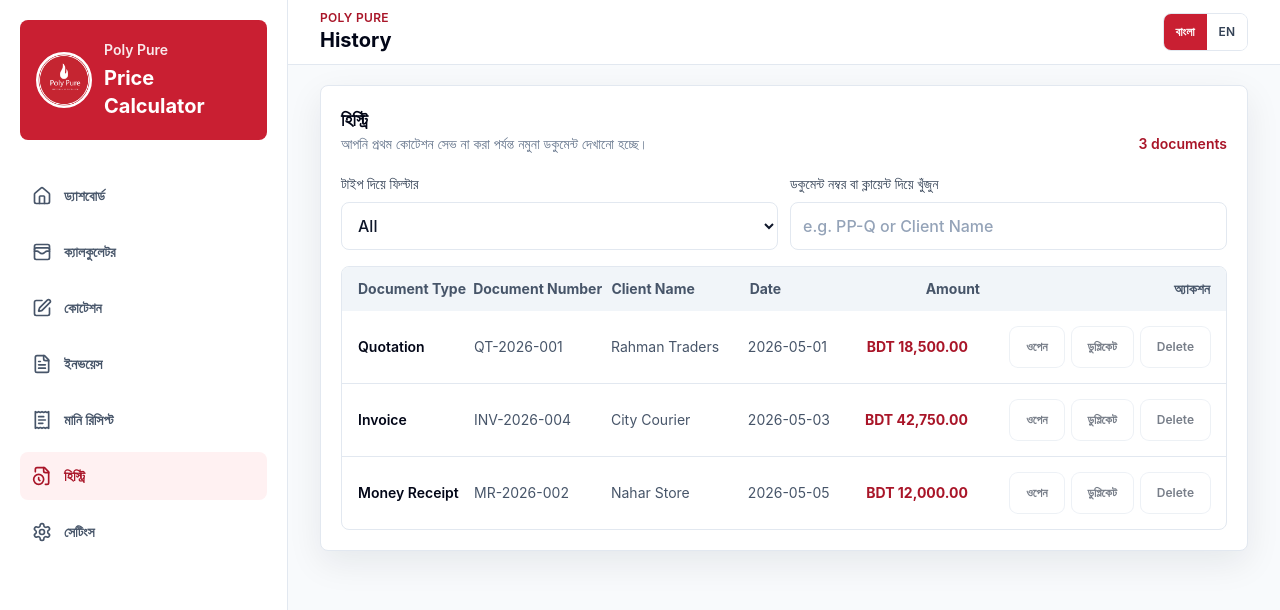
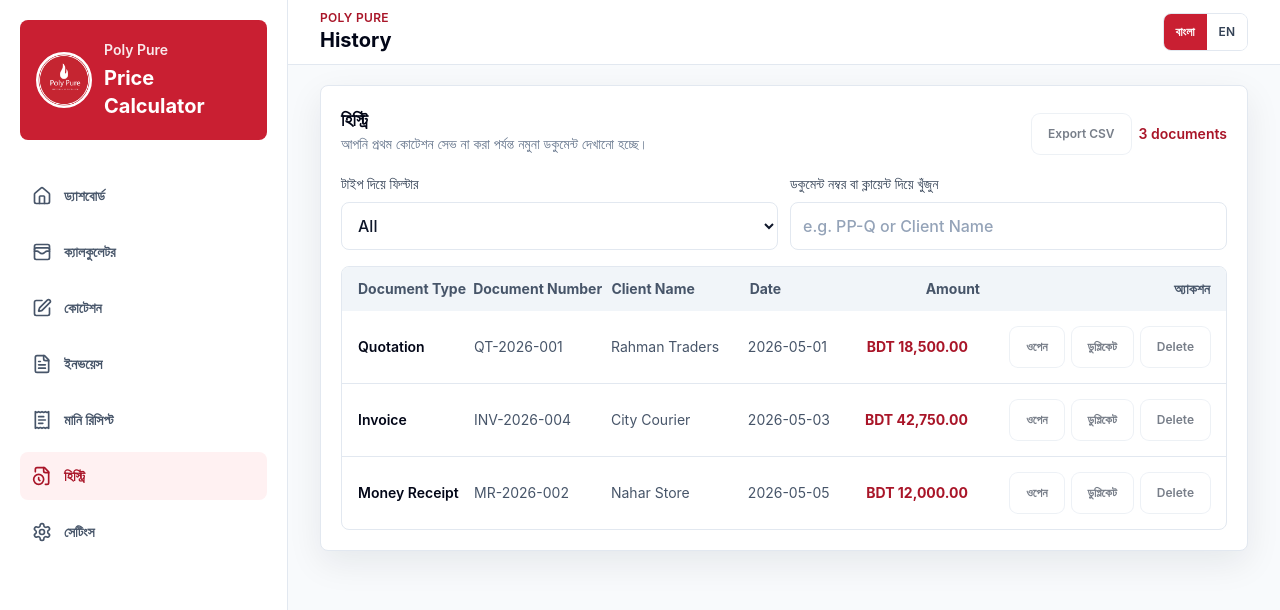
Before and after one commit to tusharmrong/polypure-price-calculator, a React (Vite) app: page /#/history in a window 1280 px wide. Shown: the top 610 px of the page. Built offline with nearby package versions, Linux system fonts and the light colour scheme.

Commit message:
Add history export to CSV with status and amount fields

```diff
--- a/src/pages/History.jsx
+++ b/src/pages/History.jsx
@@ -31,6 +31,45 @@
       return typeMatch && searchMatch
     })
   }, [documents, search, typeFilter, viewMode])
+
+  const exportHistoryCsv = () => {
+    if (!savedDocuments.length) return
+    const rows = savedDocuments.map((doc) => ({
+      date: doc.displayDate || doc.date || '',
+      type: doc.type || '',
+      number: doc.number || '',
+      client: doc.clientName || '',
+      amount: doc.totalAmount ?? doc.amount ?? 0,
+      status: doc.deletedAt ? 'Trash' : 'Active'
+    }))
+
+    const header = ['Date', 'Document Type', 'Document Number', 'Client Name', 'Amount', 'Status']
+    const escapeValue = (value) => `"${String(value ?? '').replaceAll('"', '""')}"`
+    const lines = [
+      header.join(','),
+      ...rows.map((row) =>
+        [
+          escapeValue(row.date),
+          escapeValue(row.type),
+          escapeValue(row.number),
+          escapeValue(row.client),
+          escapeValue(Number(row.amount).toFixed(2)),
+          escapeValue(row.status)
+        ].join(',')
+      )
+    ]
+
+    const csv = '\uFEFF' + lines.join('\n')
+    const blob = new Blob([csv], { type: 'text/csv;charset=utf-8;' })
+    const url = URL.createObjectURL(blob)
+    const link = document.createElement('a')
+    link.href = url
+    link.download = `polypure-history-${new Date().toISOString().slice(0, 10)}.csv`
+    document.body.appendChild(link)
+    link.click()
+    document.body.removeChild(link)
+    URL.revokeObjectURL(url)
+  }
 
   const openDocument = (document, duplicate = false) => {
     if (isShowingSamples || document.deletedAt) {
@@ -93,7 +132,18 @@
             {isShowingSamples ? t('history_sample_note') : t('history_saved_note')}
           </p>
         </div>
-        <p className="text-sm font-semibold text-brand-700">{documents.length} document{documents.length === 1 ? '' : 's'}</p>
+        <div className="flex items-center gap-2">
+          <Button
+            className="min-h-9 px-3 py-2 text-xs"
+            disabled={!savedDocuments.length}
+            onClick={exportHistoryCsv}
+            type="button"
+            variant="secondary"
+          >
+            Export CSV
+          </Button>
+          <p className="text-sm font-semibold text-brand-700">{documents.length} document{documents.length === 1 ? '' : 's'}</p>
+        </div>
       </div>
 
       <div className="mb-4 grid gap-3 sm:grid-cols-2">
```
